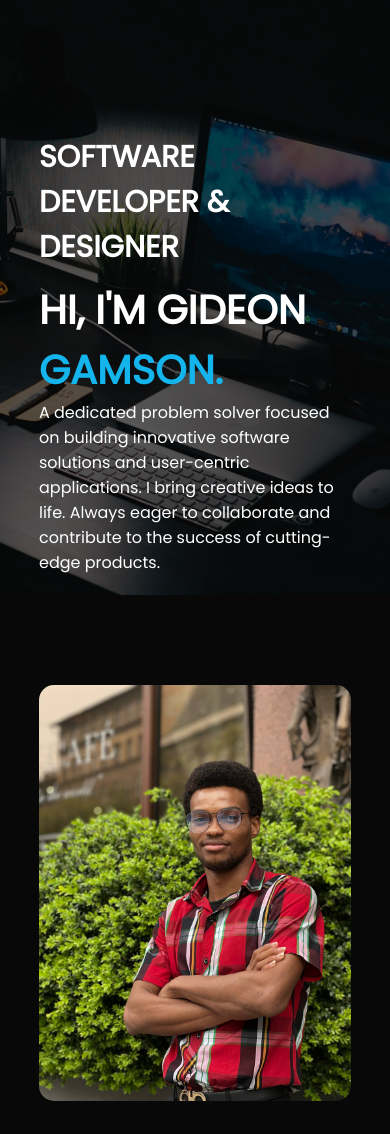
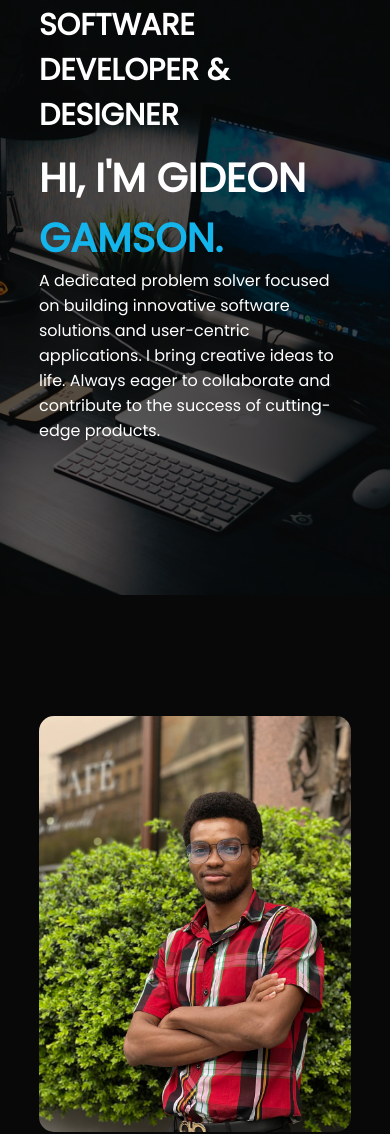
Before and after one commit to Gamson3/My-Portfolio, a plain HTML site: page index.html in a window 390 px wide. Shown: the part 249-1383 px from the top of the page. Drawn offline with Linux system fonts and the light colour scheme.

Commit message:
Update CSS Media query

```diff
--- a/style.css
+++ b/style.css
@@ -441,10 +441,10 @@ nav .fa-solid{
         background-image: url(assets/images/phone-background1.png);
     }
     .header-text{
-        margin-top: 100%;
+        margin-top: 10%;
         font-size: 16px;
     }
-    .header-text h1{
+    .header-text h1, h2{
         font-size: 30px;
     }
     nav .fa-solid{
@@ -482,6 +482,7 @@ nav .fa-solid{
         flex-basis: 100%;
     }
     .about-col-1{
+        margin-top: 10%;
         margin-bottom: 30px;
     }
     .about-col-2{
```
